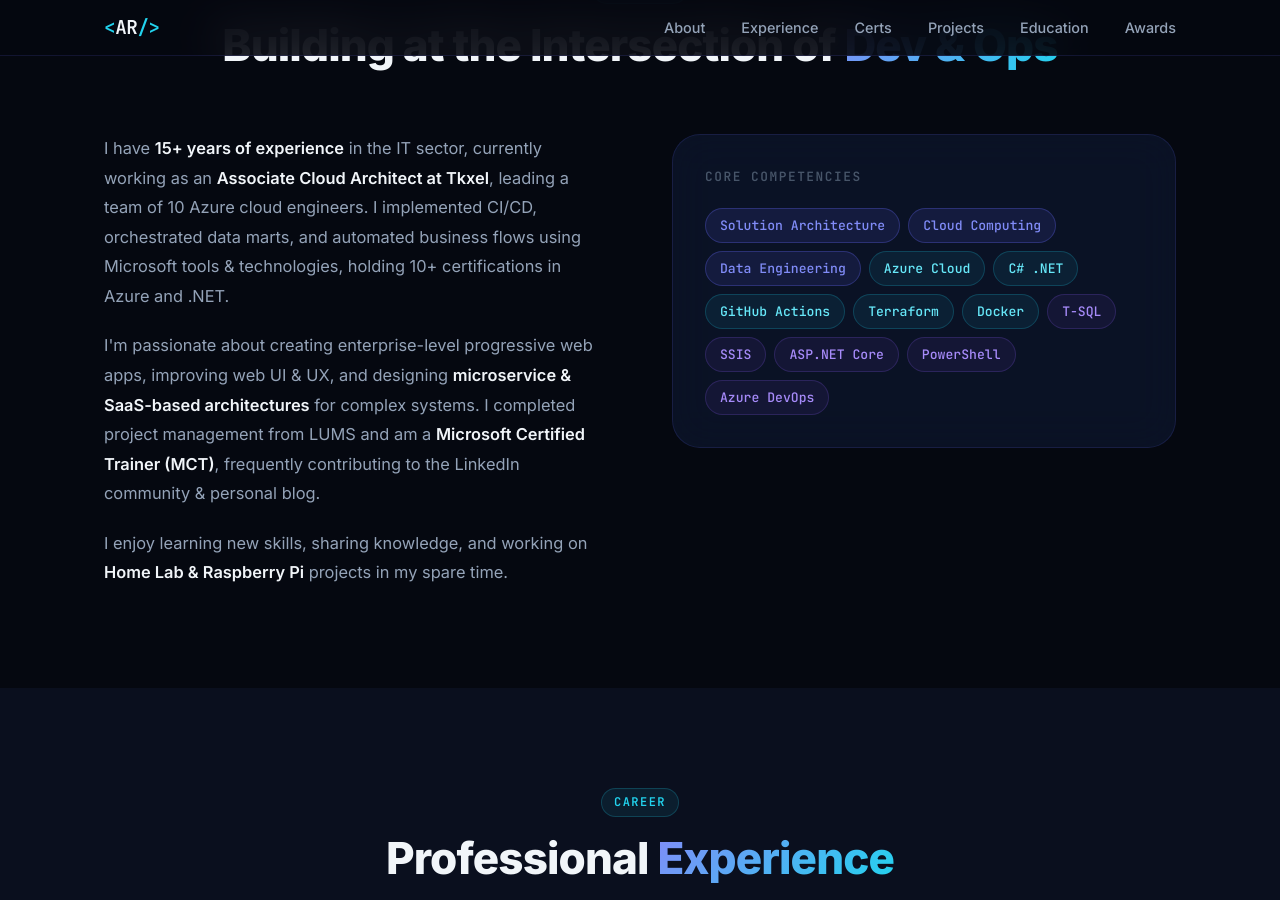
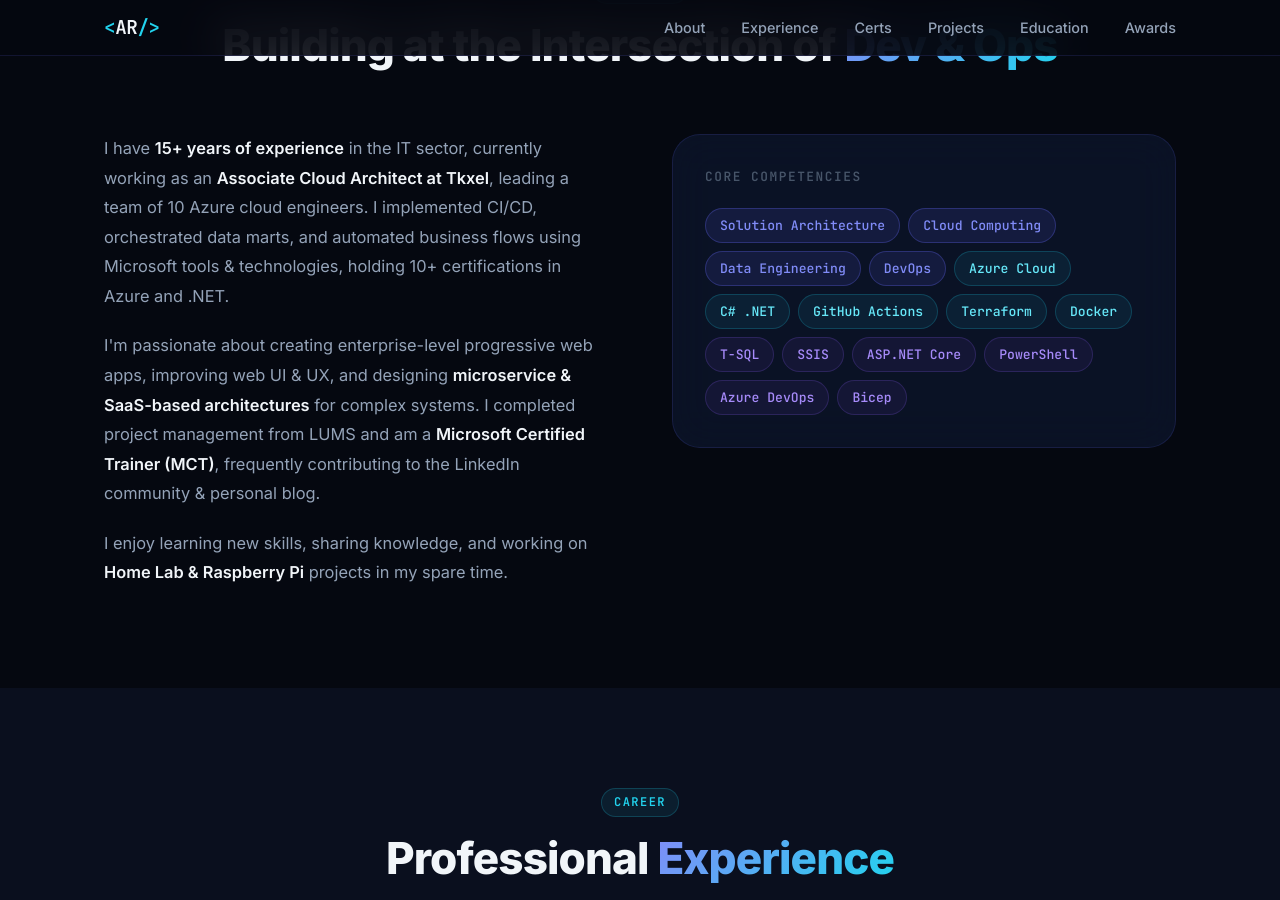
Before and after one commit to mabubakarriaz/mabubakarriaz.github.io, a Jekyll site: the page built from index.html, in a window 1280 px wide and 900 px high, scrolled down 1176 px. Built offline with Jekyll 4.4.1, drawn with Linux system fonts in a browser that asks for light colours.

Commit message:
Add DevOps and Bicep to Core Competencies skill grid
Co-Authored-By: Claude Sonnet 4.6 <noreply@anthropic.com>

```diff
--- a/index.html
+++ b/index.html
@@ -131,6 +131,7 @@ description: Associate Architect @ tkxel 🚀| Full Stack Developer👨‍💻|
           <span class="skill-tag skill-primary">Solution Architecture</span>
           <span class="skill-tag skill-primary">Cloud Computing</span>
           <span class="skill-tag skill-primary">Data Engineering</span>
+          <span class="skill-tag skill-primary">DevOps</span>
           <span class="skill-tag skill-secondary">Azure Cloud</span>
           <span class="skill-tag skill-secondary">C# .NET</span>
           <span class="skill-tag skill-secondary">GitHub Actions</span>
@@ -141,6 +142,7 @@ description: Associate Architect @ tkxel 🚀| Full Stack Developer👨‍💻|
           <span class="skill-tag skill-tertiary">ASP.NET Core</span>
           <span class="skill-tag skill-tertiary">PowerShell</span>
           <span class="skill-tag skill-tertiary">Azure DevOps</span>
+          <span class="skill-tag skill-tertiary">Bicep</span>
         </div>
       </div>
     </div>
```
